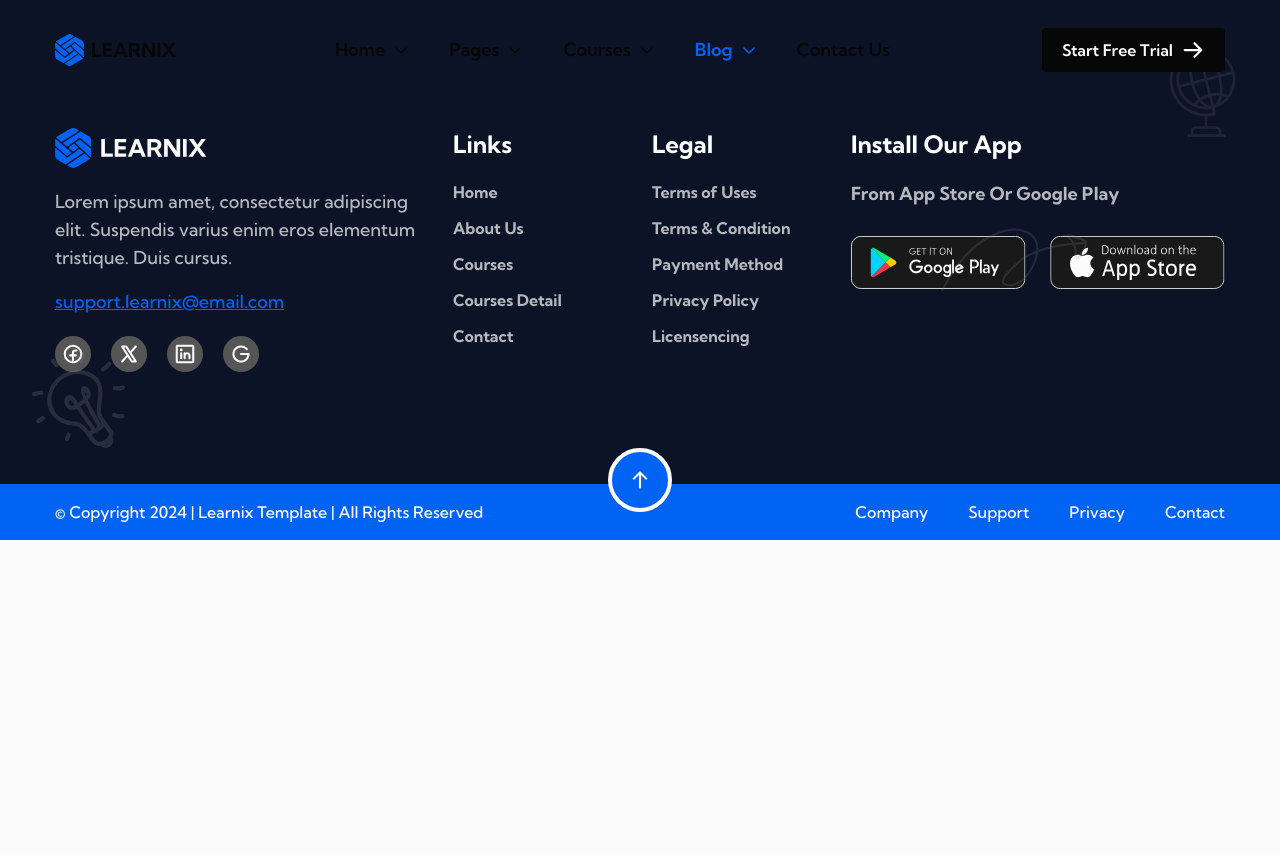
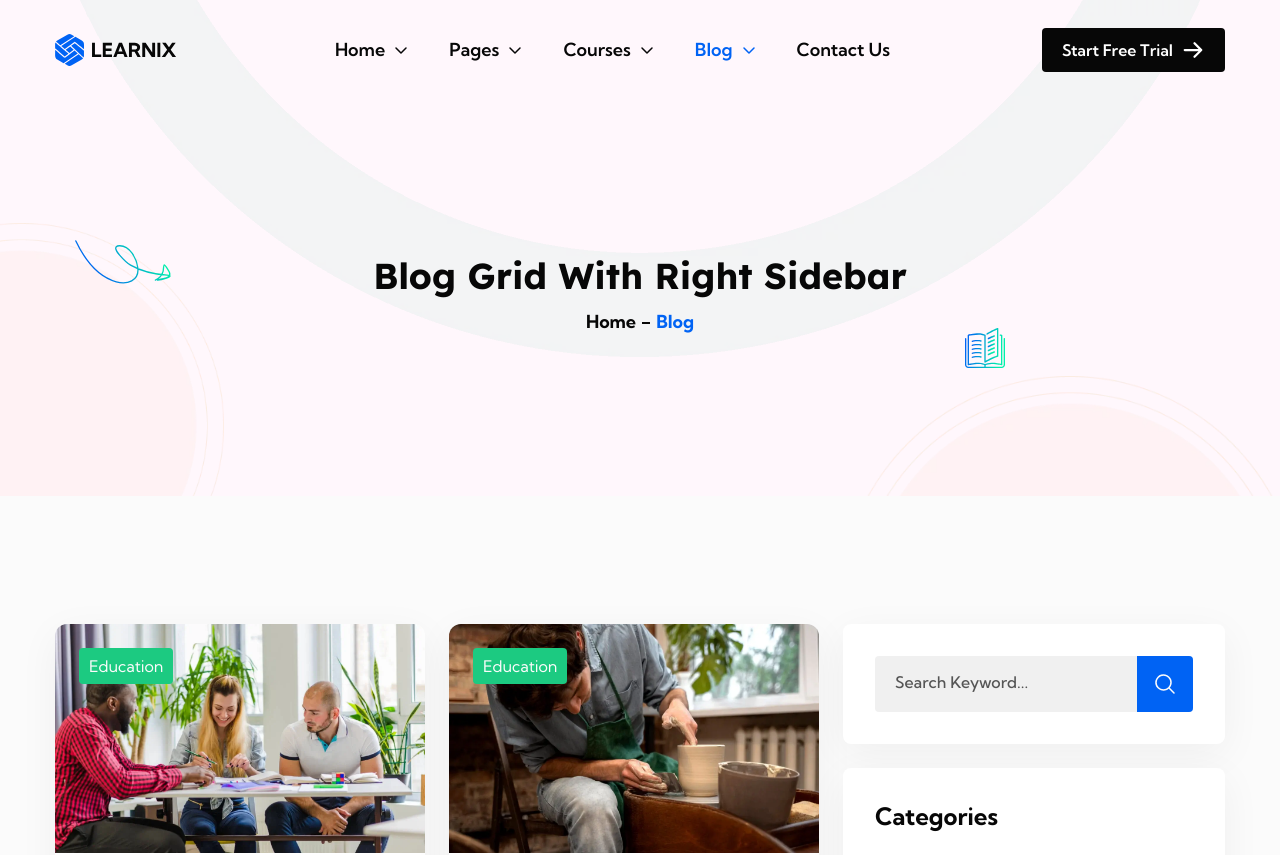
Before and after one commit to Mshahzaib123/lernix, a React (Vite) app: page /blog-with-sidebar in a window 1280 px wide. Shown: the top 855 px of the page. Before the commit the page ends 800 px from the top, so only its background shows below. Built offline with nearby package versions, Linux system fonts and the light colour scheme.

Commit message:
Blog Grid With Right Sidebar Page Added

```diff
--- a/src/App.jsx
+++ b/src/App.jsx
@@ -20,6 +20,7 @@ import CoursesGrid from './pages/courses-grid';
 import CoursesWithSidebar from './pages/courses-with-sidebar';
 import BlogStandard from './pages/blog-standard';
 import BlogDetail from './pages/blog-detail';
+import BlogWithSidebar from './pages/blog-with-sidebar';
 
 function App() {
   const location = useLocation();
@@ -64,6 +65,7 @@ function App() {
             <Route path="/blog-standard" element={<BlogStandard />} />
             <Route path="/blog-detail" element={<BlogDetail />} />
             <Route path="/blog-detail/:id" element={<BlogDetail />} />
+            <Route path="/blog-with-sidebar" element={<BlogWithSidebar />} />
           </Routes>
           {footer}
         </>
--- /dev/null
+++ b/src/pages/blog-with-sidebar.jsx
@@ -0,0 +1,13 @@
+import HeroSec4 from '../components/heroSec/heroSec4'
+import BlogSec3 from '../components/blogSec/blogSec3'
+
+const BlogWithSidebar = () => {
+    return (
+        <>
+            <HeroSec4 heading="Blog Grid With Right Sidebar" subHeading="Blog" />
+            <BlogSec3 />
+        </>
+    )
+}
+
+export default BlogWithSidebar
```
